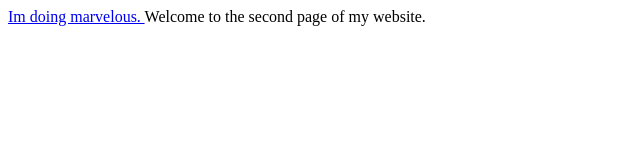
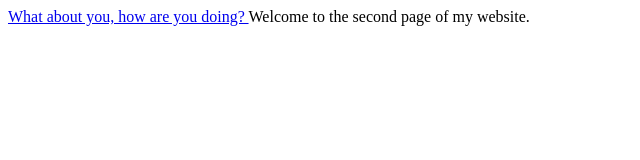
Before and after one commit to bhollis990/Hollis, a plain HTML site: page how-are-you/index.html in a window 1280 px wide. Shown: the whole page, without its empty margins (0-640 px from the left). Drawn offline with Linux system fonts and the light colour scheme.

Commit message:
Update index.html

```diff
--- a/how-are-you/index.html
+++ b/how-are-you/index.html
@@ -11,7 +11,7 @@
   <body>
     <div>
       <a href= "how-are-you">
-        Im doing marvelous.
+        What about you, how are you doing?
       </a>
       Welcome to the second page of my website.
     </div>
```
